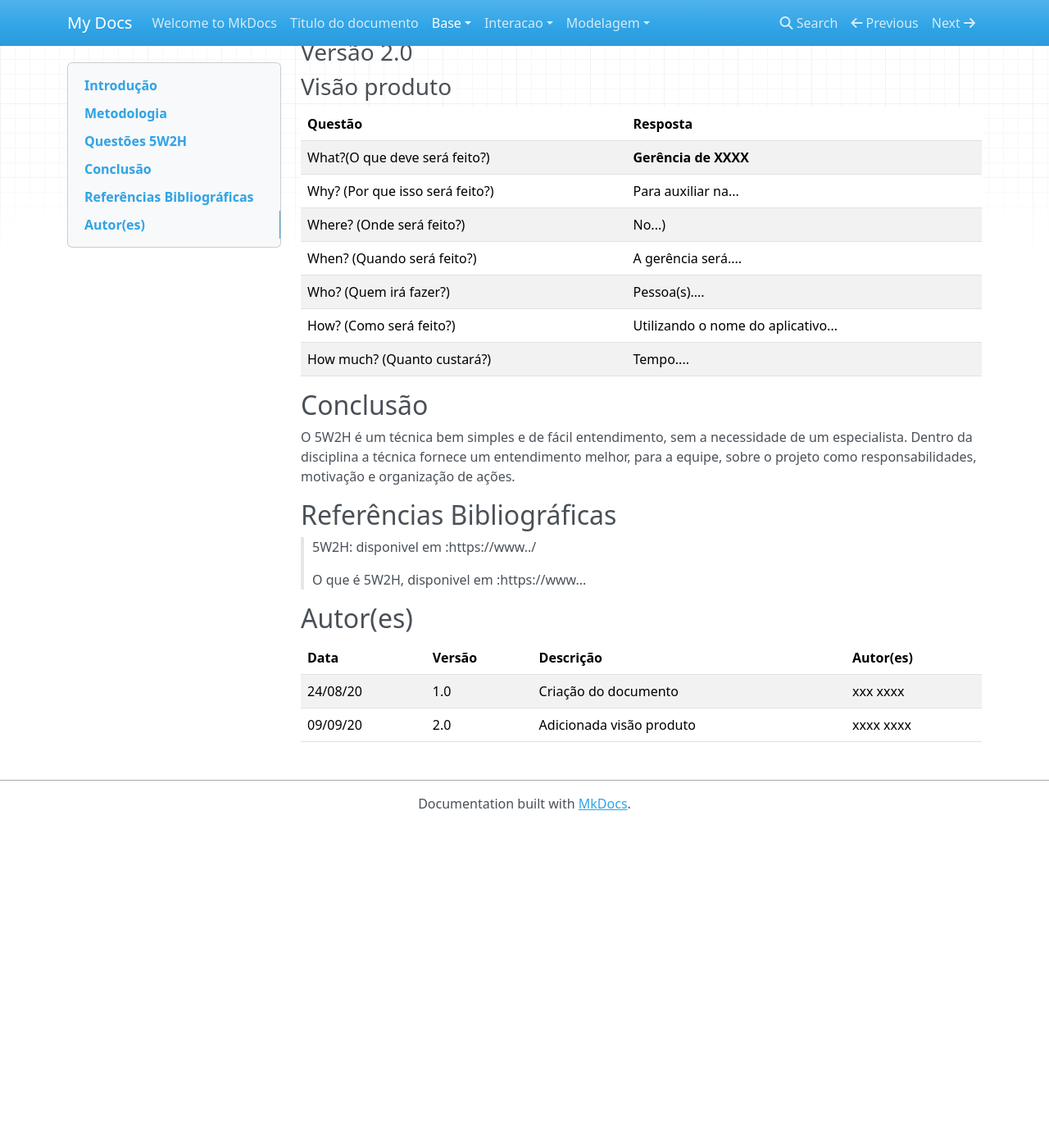
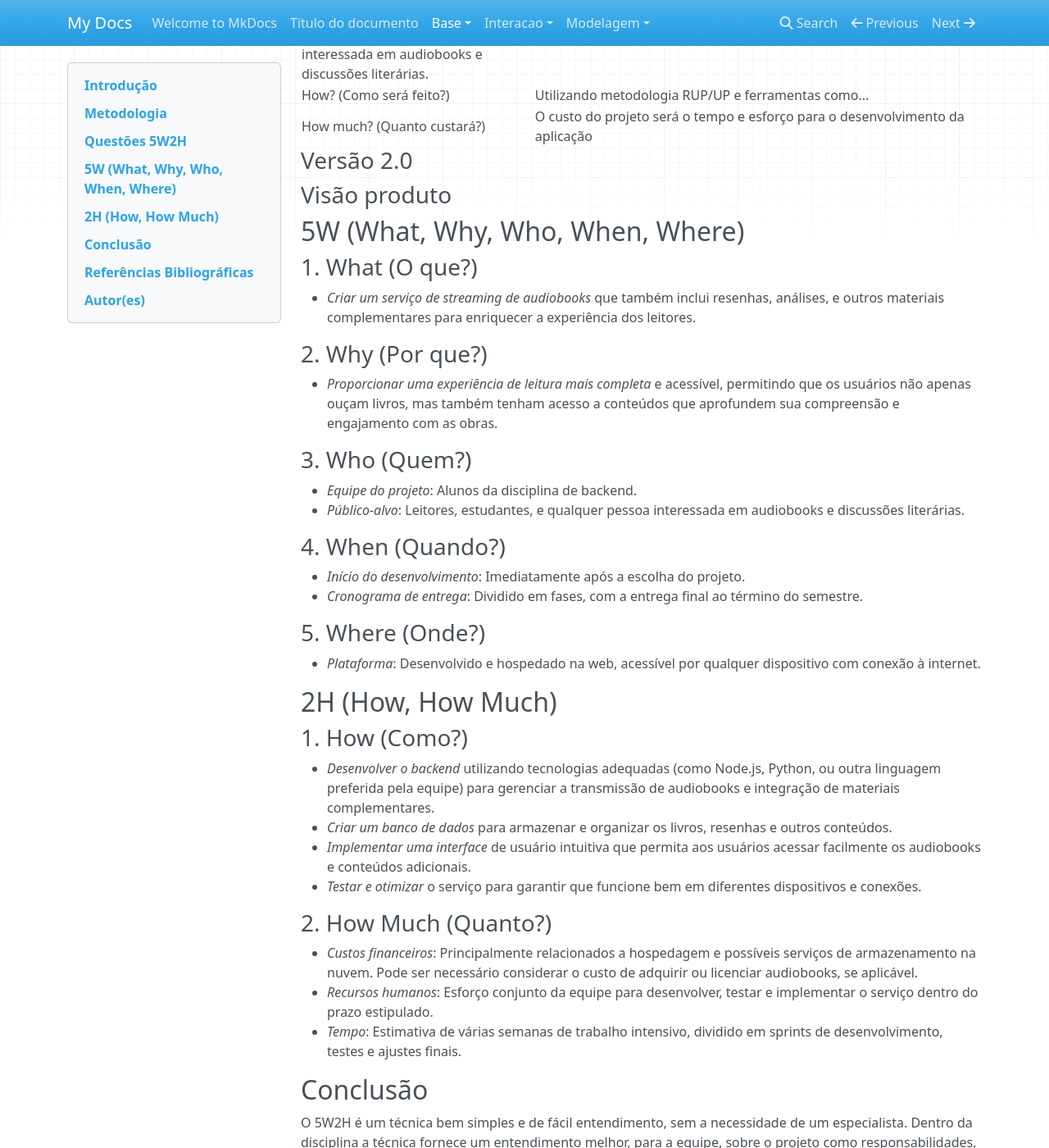
Before and after one commit to Projetos-de-Extensao/PBE_24.2_8001_III_EVE-Plus, an MkDocs documentation site: the page built from docs/base/5w2h.md, in a window 1280 px wide and 1400 px high, scrolled down 867 px. Shown: the whole window at 82% size. Built offline with MkDocs 1.6.1, drawn with Linux system fonts in a browser that asks for light colours; nearby versions of some CDN libraries; before the commit the page ends 1875 px from its top, so only the background shows below that; some of the changed text lies outside the part shown.

Commit message:
Update 5w2h.md adicionando o 5w2h

```diff
--- a/docs/base/5w2h.md
+++ b/docs/base/5w2h.md
@@ -24,11 +24,13 @@ title: 5W2H
 
 |Questão|Resposta|
 |-------|--------|
-|What?(O que deve será feito?)|Aplicativo Web App para.... |
-|Why? (Por que isso será feito?)|Para auxiliar...|
+|What?(O que deve será feito?)|Aplicativo Web App paraum serviço de streaming de audiobooks que também inclui resenhas, análises, e outros materiais complementares para enriquecer a experiência dos leitores.|
+|Why? (Por que isso será feito?)|Para proporcionar uma experiência de leitura mais completa e acessível, permitindo que os usuários não apenas ouçam livros, mas também tenham acesso a conteúdos que aprofundem sua compreensão e engajamento com as obras.|
 |Where? (Onde será feito?)|O trabalho será realizado....|
-|When? (Quando será feito?)|Durante o semestre de XXXX|
-|Who? (Quem irá fazer?)|A equipe é formada pelos alunos...|
+|When? (Quando será feito?)|Início do desenvolvimento: Imediatamente após a escolha do projeto;
+Cronograma de entrega: Dividido em fases, com a entrega final ao término do semestre.|
+|Who? (Quem irá fazer?)|A equipe é formada pelos alunos João Gabriel, Ewerton, Miguel, Paula e Ricardo;
+O público alvo serão Leitores, estudantes, e qualquer pessoa interessada em audiobooks e discussões literárias.|
 |How? (Como será feito?)|Utilizando metodologia RUP/UP e ferramentas como...|
 |How much? (Quanto custará?)|O custo do projeto será o tempo e esforço para o desenvolvimento da aplicação|
 
@@ -37,15 +39,37 @@ title: 5W2H
 
 ### Visão produto
 
-|Questão|Resposta|
-|-------|--------|
-|What?(O que deve será feito?)| **Gerência de XXXX**|
-|Why? (Por que isso será feito?)| Para auxiliar na...|
-|Where? (Onde será feito?)|No...)|
-|When? (Quando será feito?)| A gerência será....|
-|Who? (Quem irá fazer?)| Pessoa(s)....|
-|How? (Como será feito?)| Utilizando o nome do aplicativo... |
-|How much? (Quanto custará?)|Tempo....|
+## 5W (What, Why, Who, When, Where)
+
+### 1. What (O que?)
+- *Criar um serviço de streaming de audiobooks* que também inclui resenhas, análises, e outros materiais complementares para enriquecer a experiência dos leitores.
+
+### 2. Why (Por que?)
+- *Proporcionar uma experiência de leitura mais completa* e acessível, permitindo que os usuários não apenas ouçam livros, mas também tenham acesso a conteúdos que aprofundem sua compreensão e engajamento com as obras.
+
+### 3. Who (Quem?)
+- *Equipe do projeto*: Alunos da disciplina de backend.
+- *Público-alvo*: Leitores, estudantes, e qualquer pessoa interessada em audiobooks e discussões literárias.
+
+### 4. When (Quando?)
+- *Início do desenvolvimento*: Imediatamente após a escolha do projeto.
+- *Cronograma de entrega*: Dividido em fases, com a entrega final ao término do semestre.
+
+### 5. Where (Onde?)
+- *Plataforma*: Desenvolvido e hospedado na web, acessível por qualquer dispositivo com conexão à internet.
+
+## 2H (How, How Much)
+
+### 1. How (Como?)
+- *Desenvolver o backend* utilizando tecnologias adequadas (como Node.js, Python, ou outra linguagem preferida pela equipe) para gerenciar a transmissão de audiobooks e integração de materiais complementares.
+- *Criar um banco de dados* para armazenar e organizar os livros, resenhas e outros conteúdos.
+- *Implementar uma interface* de usuário intuitiva que permita aos usuários acessar facilmente os audiobooks e conteúdos adicionais.
+- *Testar e otimizar* o serviço para garantir que funcione bem em diferentes dispositivos e conexões.
+
+### 2. How Much (Quanto?)
+- *Custos financeiros*: Principalmente relacionados a hospedagem e possíveis serviços de armazenamento na nuvem. Pode ser necessário considerar o custo de adquirir ou licenciar audiobooks, se aplicável.
+- *Recursos humanos*: Esforço conjunto da equipe para desenvolver, testar e implementar o serviço dentro do prazo estipulado.
+- *Tempo*: Estimativa de várias semanas de trabalho intensivo, dividido em sprints de desenvolvimento, testes e ajustes finais.
 
 
 ## Conclusão
```
